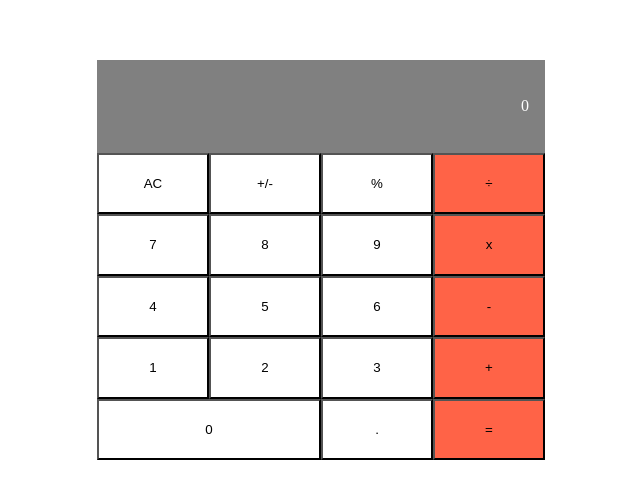
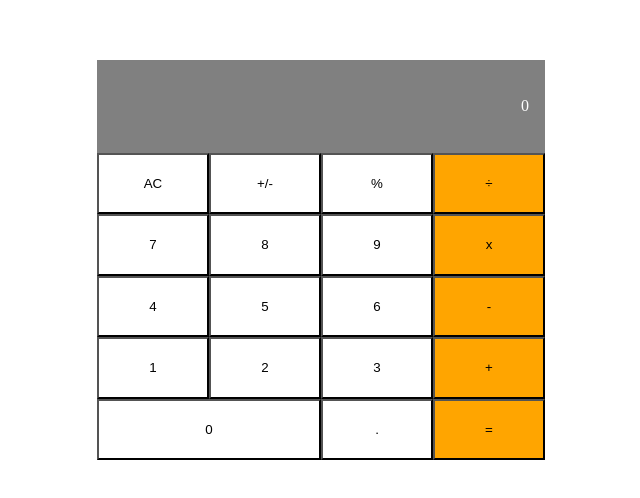
Before and after one commit to SamanAtashi/mathmagician, a React (Create React App) app: page / in a window 1280 px wide. Shown: the part 140-638 px from the top of the page, without its empty margins (319-959 px from the left). Built offline with nearby package versions, Linux system fonts and the light colour scheme.

Commit message:
Add new color

```diff
--- a/src/App.js
+++ b/src/App.js
@@ -1,10 +1,14 @@
+import React, { PureComponent } from 'react';
+
 import './App.css';
 import Calculator from './Components/Calculator';
 
-function App() {
-  return (
-    <Calculator />
-  );
+class App extends PureComponent {
+  render() {
+    return (
+      <Calculator />
+    );
+  }
 }
 
 export default App;
--- a/src/Components/Calculator.css
+++ b/src/Components/Calculator.css
@@ -104,7 +104,7 @@ button:hover {
 
 .o-13 {
   order: 4;
-  background-color: tomato;
+  background-color: var(--color-1);
 }
 
 .o-14 {
@@ -113,22 +113,22 @@ button:hover {
 
 .o-15 {
   order: 9;
-  background-color: tomato;
+  background-color: var(--color-1);
 }
 
 .o-16 {
   order: 17;
-  background-color: tomato;
+  background-color: var(--color-1);
 }
 
 .o-17 {
   order: 13;
-  background-color: tomato;
+  background-color: var(--color-1);
 }
 
 .o-18 {
   order: 20;
-  background-color: tomato;
+  background-color: var(--color-1);
 }
 
 .o-19 {
--- a/src/index.css
+++ b/src/index.css
@@ -1,4 +1,8 @@
 /* Root css */
+:root {
+  --color-1: orange;
+}
+
 * {
   margin: 0;
   padding: 0;
```
